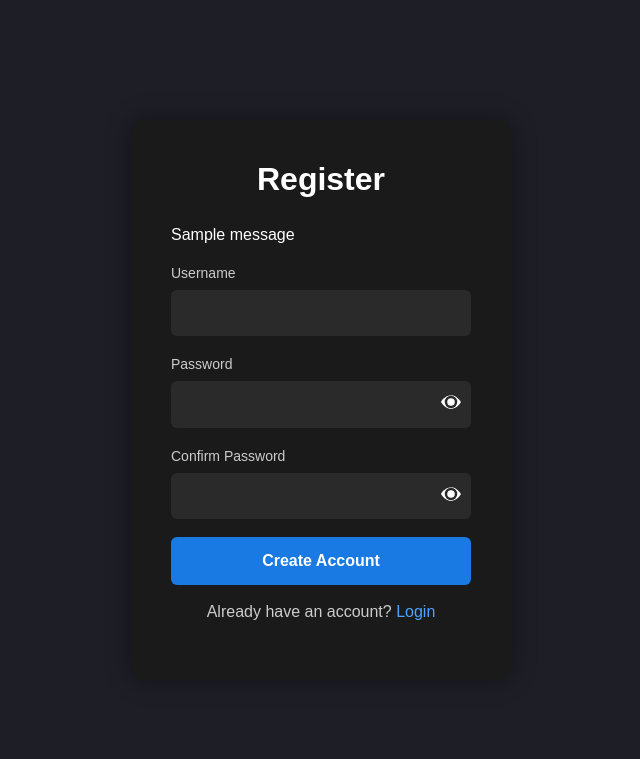
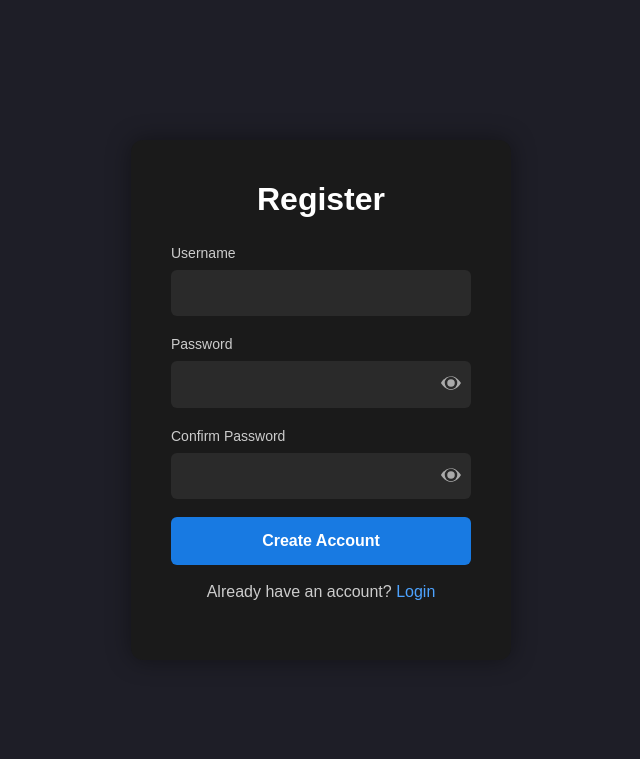
Before and after one commit to ChicoState/true-safeguard, a Django app: page /register/ in a window 1280 px wide. Shown: the part 56-815 px from the top of the page, without its empty margins (319-959 px from the left). Run offline with Django 5.2, Linux system fonts and the light colour scheme; tables that the repository leaves empty hold one stand-in row (values such as "Sample post"); one stand-in notice (Sample message) is shown.

```diff
--- a/website/templates/website/register.html
+++ b/website/templates/website/register.html
@@ -11,14 +11,6 @@
 
         <h2>Register</h2>
 
-        {% if messages %}
-            <div class="auth-messages">
-                {% for message in messages %}
-                    <p class="auth-error">{{ message }}</p>
-                {% endfor %}
-            </div>
-        {% endif %}
-
         <form method="post">
             {% csrf_token %}
 
@@ -29,33 +21,27 @@
 
             <div class="auth-field" style="position: relative;">
                 <label>Password</label>
-                <input type="password" id="password1" name="password1" required class="form-control">
+                <input type="password" id="password1" name="password1" required>
 
                 <button type="button"
-                        onclick="togglePassword('password1', this)"
-                        style="position:absolute; right:10px; top:35px; background:none; border:none; color:white;">
-
+                        onclick="togglePassword('password1', this)">
                     <svg width="20" height="20" fill="currentColor" viewBox="0 0 16 16">
                         <path d="M16 8s-3-5.5-8-5.5S0 8 0 8s3 5.5 8 5.5S16 8 16 8zM8 13a5 5 0 1 1 0-10 5 5 0 0 1 0 10z"/>
                         <path d="M8 5a3 3 0 1 0 0 6 3 3 0 0 0 0-6z"/>
                     </svg>
-
                 </button>
             </div>
 
             <div class="auth-field" style="position: relative;">
                 <label>Confirm Password</label>
-                <input type="password" id="password2" name="password2" required class="form-control">
+                <input type="password" id="password2" name="password2" required>
 
                 <button type="button"
-                        onclick="togglePassword('password2', this)"
-                        style="position:absolute; right:10px; top:35px; background:none; border:none; color:white;">
-
+                        onclick="togglePassword('password2', this)">
                     <svg width="20" height="20" fill="currentColor" viewBox="0 0 16 16">
                         <path d="M16 8s-3-5.5-8-5.5S0 8 0 8s3 5.5 8 5.5S16 8 16 8zM8 13a5 5 0 1 1 0-10 5 5 0 0 1 0 10z"/>
                         <path d="M8 5a3 3 0 1 0 0 6 3 3 0 0 0 0-6z"/>
                     </svg>
-
                 </button>
             </div>
 
```
